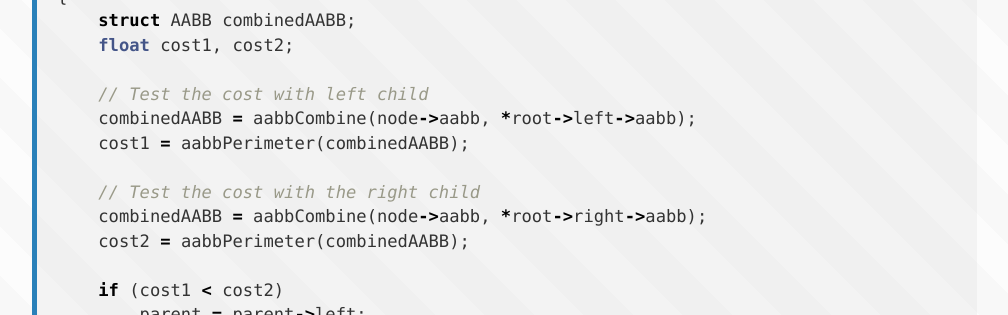
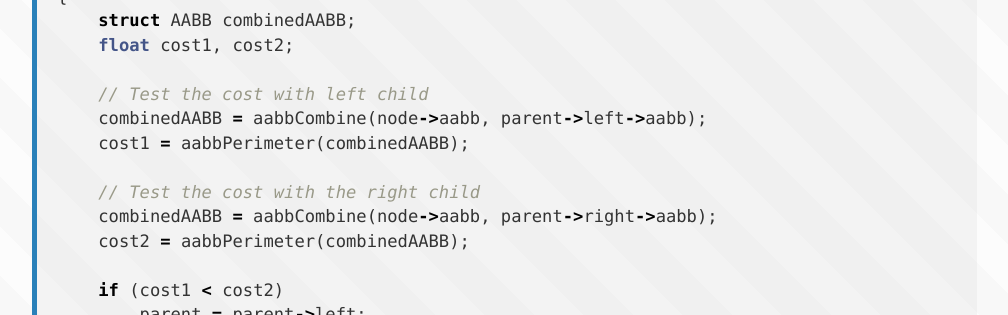
Before and after one commit to sriharshachilakapati/sriharshachilakapati.github.io, a Jekyll site: the page built from _posts/2016-12-25-aabb-trees-for-collision-detection.md, in a window 1280 px wide and 900 px high, scrolled down 4760 px. Shown: the part 152-467 px from the top of the window, without its empty margins (233-1241 px from the left). Built offline with Jekyll 4.4.1, drawn with Linux system fonts in a browser that asks for light colours; nearby versions of some CDN libraries; comment, search, counter and statistics services are not loaded.

Commit message:
Typo fix in blog post

```diff
--- a/_posts/2016-12-25-aabb-trees-for-collision-detection.md
+++ b/_posts/2016-12-25-aabb-trees-for-collision-detection.md
@@ -143,11 +143,11 @@ while (parent->left != NULL || parent->right != NULL)
     float cost1, cost2;
 
     // Test the cost with left child
-    combinedAABB = aabbCombine(node->aabb, *root->left->aabb);
+    combinedAABB = aabbCombine(node->aabb, parent->left->aabb);
     cost1 = aabbPerimeter(combinedAABB);
 
     // Test the cost with the right child
-    combinedAABB = aabbCombine(node->aabb, *root->right->aabb);
+    combinedAABB = aabbCombine(node->aabb, parent->right->aabb);
     cost2 = aabbPerimeter(combinedAABB);
 
     if (cost1 < cost2)
@@ -159,8 +159,6 @@ while (parent->left != NULL || parent->right != NULL)
 // Insert in parent
 return aabbTreeInsert(&parent, node);
 ~~~
-
-{% comment %}*{% endcomment %}
 
 So that is how we insert a new node into the AABB tree. It might look so heavy, but in fact it is actually very easy. At the end we call the `aabbTreeRecalculateUp` function, which starts at the node, and walks up in the hierarchy fixing the AABBs and the tree heights. It will also make a call to `aabbTreeBalance` after doing it, so our tree remains balanced.
 
```
